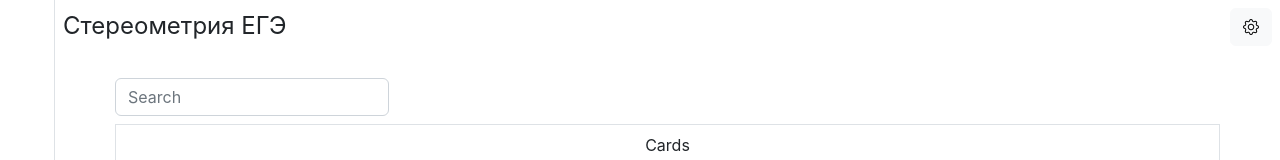
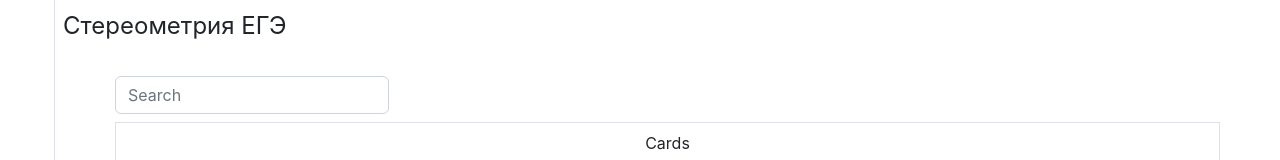
Before and after one commit to nkg-17/math-tests, a React (Create React App) app: page / in a window 1280 px wide. Shown: the top 160 px of the page. Built offline with nearby package versions, Linux system fonts and the light colour scheme.

Commit message:
Commented out Settings button in the header for now

```diff
--- a/src/components/Header/index.js
+++ b/src/components/Header/index.js
@@ -1,13 +1,13 @@
 import './Header.css';
 
 import { Container } from 'react-bootstrap';
-import Button from 'components/Buttons/Button';
+// import Button from 'components/Buttons/Button';
 
 function Header(props) {
 	return (
 		<Container fluid className="Header sticky-top bg-white p-2 d-flex flex-row justify-content-between">
 			<div className="Header-Title">Стереометрия ЕГЭ</div>
-			<Button variant="light"><i className="bi bi-gear" /></Button>
+			{/*<Button variant="light"><i className="bi bi-gear" /></Button>*/}
 		</Container>
 	);
 }
```
